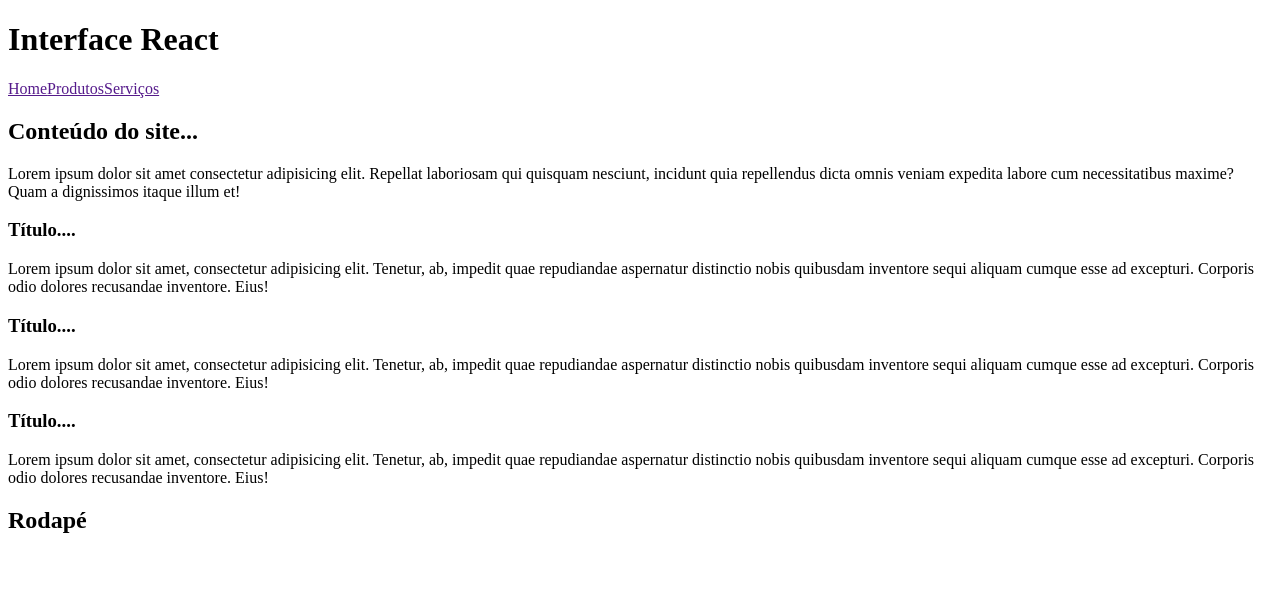
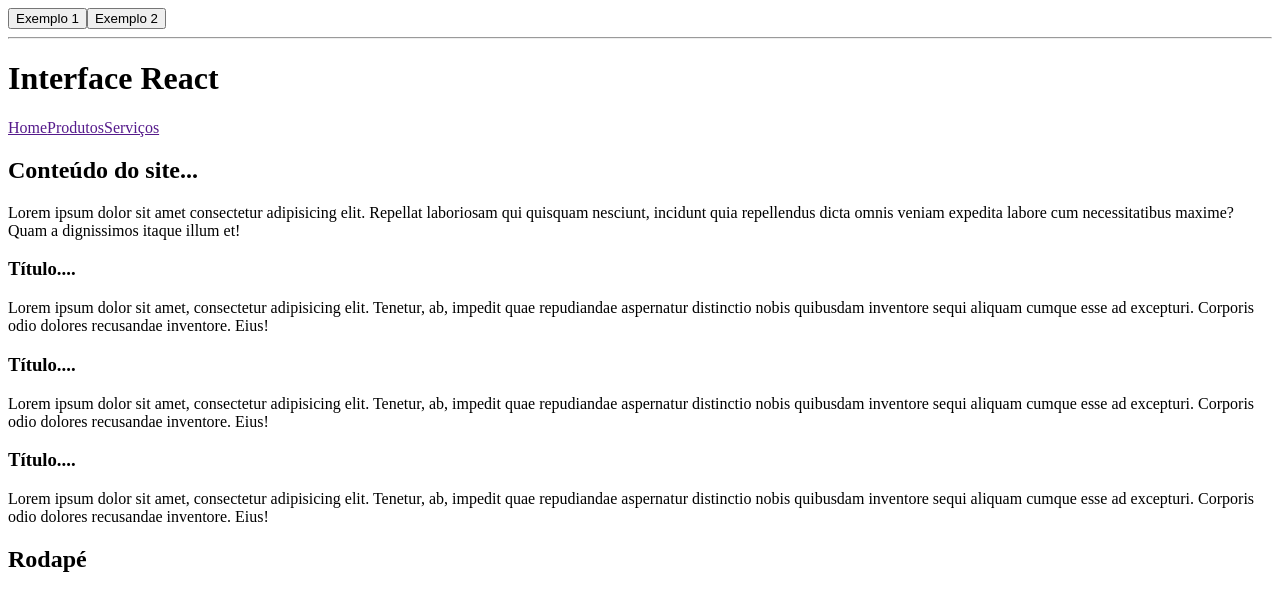
Before and after one commit to IgnacioNeto/meu-app, a React (Create React App) app: page / in a window 1280 px wide. Shown: the top 610 px of the page. Built offline with nearby package versions, Linux system fonts and the light colour scheme.

Commit message:
Exemplo de eventos

```diff
--- a/src/components/layout/Cabecalho.jsx
+++ b/src/components/layout/Cabecalho.jsx
@@ -1,8 +1,15 @@
 import Menu from "../Menu";
 
 const Cabecalho = () => {
+  const exemplo2 = () => {
+    console.log("exemplo2");
+  };
+
   return (
     <header>
+      <button onClick={() => console.log("exemplo1")}>Exemplo 1</button>
+      <button onClick={exemplo2}>Exemplo 2</button>
+      <hr />
       <h1>Interface React</h1>
       <Menu />
     </header>
```
